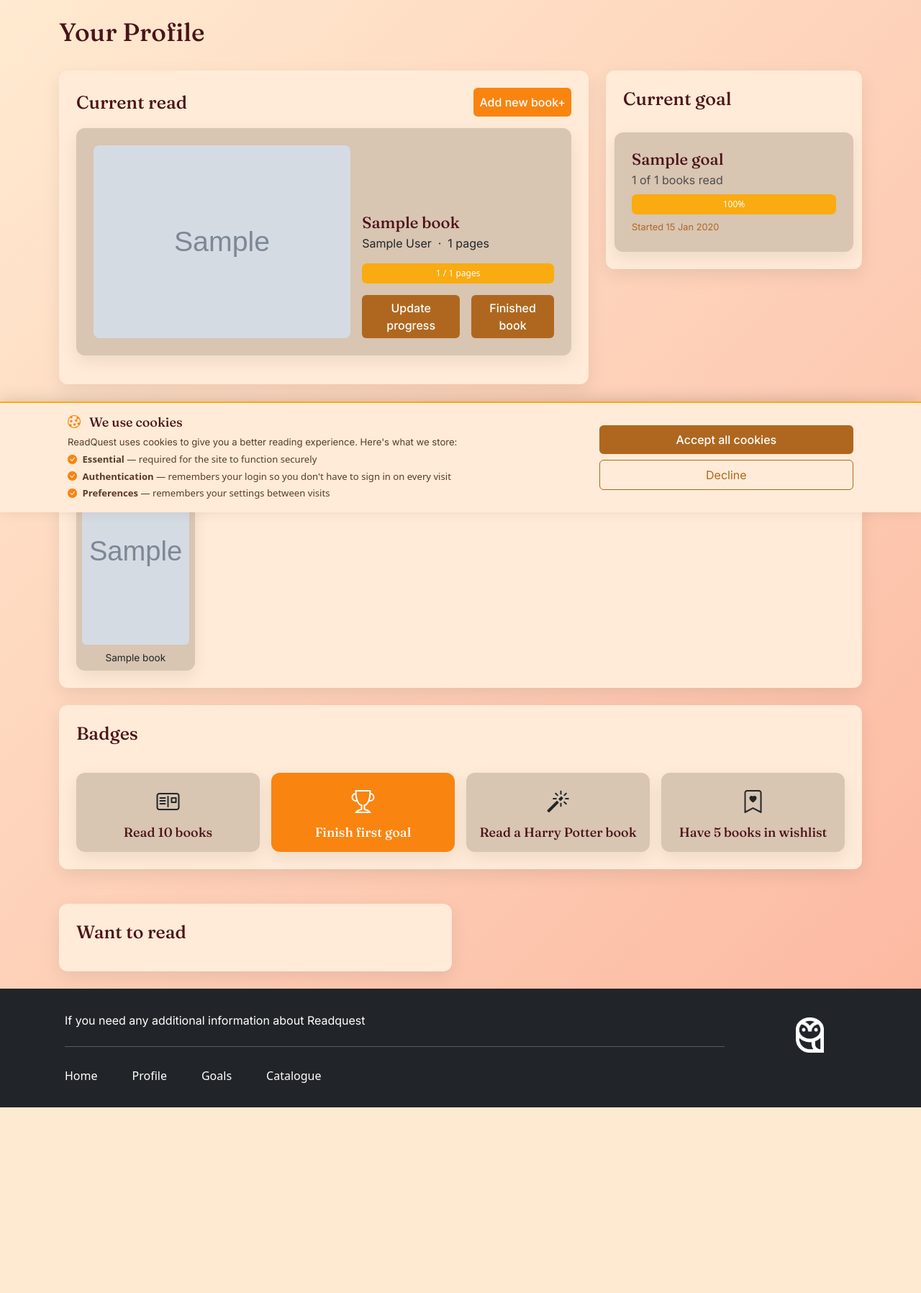
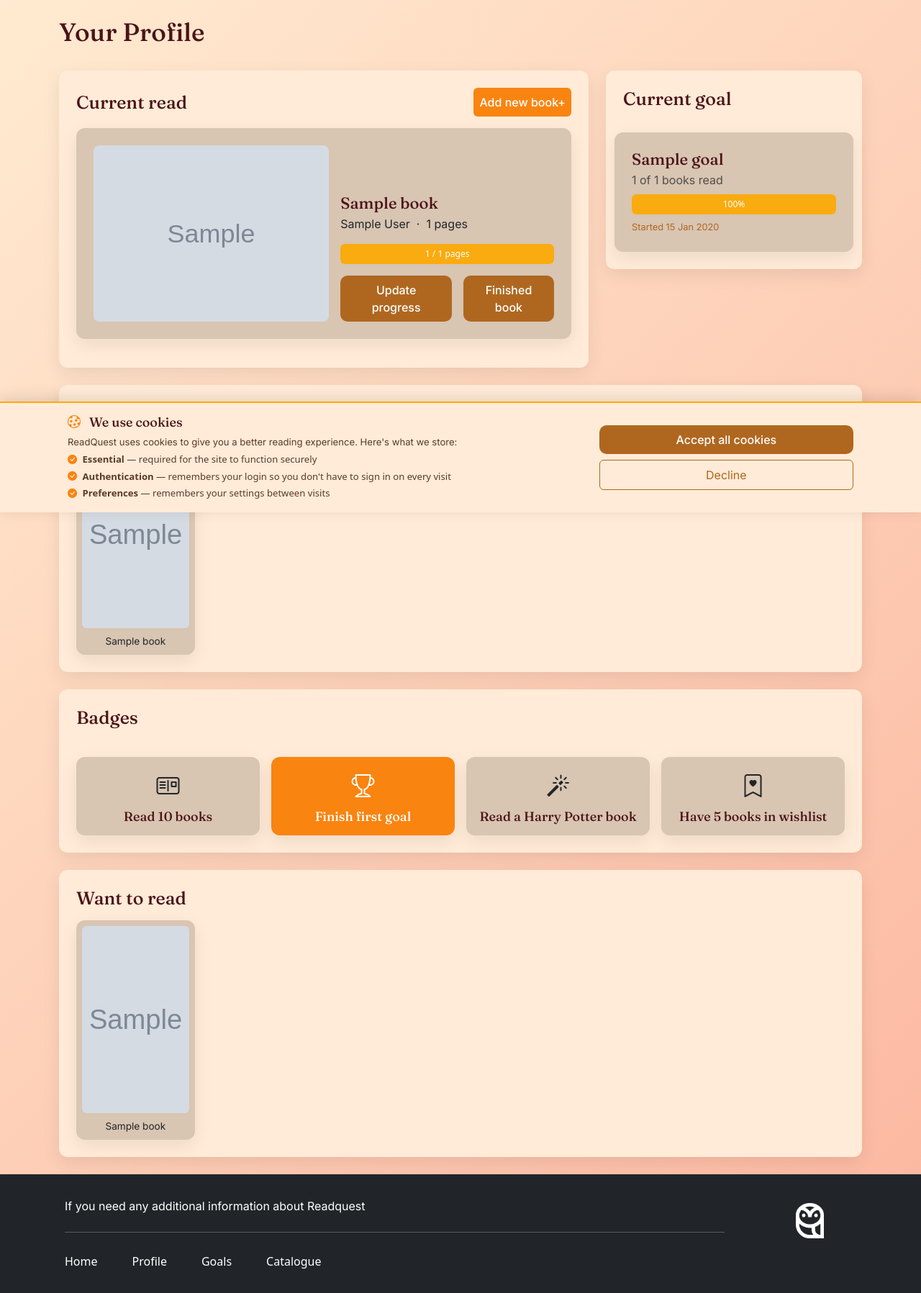
Before and after one commit to ScottVint/inttech_group_project, a Django app: page /readquest/profile/ in a window 1280 px wide. Shown: the part 88-1885 px from the top of the page at 72% size. Before the commit the page ends 1627 px from the top, so only its background shows below. Run offline with Django 5.2, Linux system fonts and the light colour scheme; a user stored in the database is signed in; tables that the repository leaves empty hold one stand-in row (values such as "Sample post"); grey boxes marked "Sample" are stand-in pictures.

Commit message:
want to read function update

```diff
--- a/readquest/urls.py
+++ b/readquest/urls.py
@@ -16,6 +16,7 @@ urlpatterns = [
     path('<slug:details_slug>/details', views.show_details, name='details'),
     path('<slug:details_slug>/review', views.book_review, name='review'),
     path('add-to-reading', views.add_to_currently_reading, name="add-to-reading"),
+    path('add-to-wishlist', views.add_to_wishlist, name="add-to-wishlist"),
     path('add-book', views.add_book, name="add-book"),
     path('add-goal', views.add_goal, name="add-goal"),
     path('finish-book/<int:book_id>', views.finish_book, name="finish-book"),
--- a/readquest/views.py
+++ b/readquest/views.py
@@ -157,6 +157,34 @@ def add_to_currently_reading(request):
             }
         )
         book.currently_reading.add(request.user)
+        book.wishlisted_by.remove(request.user)
+
+    return redirect(reverse('readquest:profile'))
+
+@login_required
+def add_to_wishlist(request):
+    if request.method == 'POST':
+        ol_key = request.POST.get('ol_key', '').strip()
+        title = request.POST.get('title', 'Unknown Title').strip()
+        author = request.POST.get('author', 'Unknown Author').strip()
+        pages = request.POST.get('pages', 0)
+        cover_url = request.POST.get('cover_url', '').strip()
+
+        try:
+            pages = int(pages)
+        except (ValueError, TypeError):
+            pages = 0
+
+        book, _ = Book.objects.get_or_create(
+            ol_key=ol_key,
+            defaults={
+                'title': title,
+                'author': author,
+                'pages': pages,
+                'cover_url': cover_url or None,
+            }
+        )
+        book.wishlisted_by.add(request.user)
 
     return redirect(reverse('readquest:profile'))
 
--- a/static/CSS/style.css
+++ b/static/CSS/style.css
@@ -17,7 +17,6 @@
 
 .button:hover {
     opacity: 0.9;
-    transform: scale(0.99);
     background-color: #F98410;
     color: white !important;
 }
@@ -28,25 +27,26 @@
 
 
 .button_two {
-    transition: all 0.1s ease-in-out;
+    padding: 8px 28px;
     background-color: #af671f;
     color: white;
     font-weight: 500;
     text-decoration: none;
     border: none;
+    border-radius: 10px;
     font-family: "Inter", sans-serif;
 }
 
-
-.button_two:hover {
-    opacity: 0.9;
-    transform: scale(0.99);
-    background-color: #af671f;
-    color: white !important;
-}
-
+.button_two:hover,
+.button_two:focus,
+.button_two:focus-visible,
 .button_two:active {
     background-color: #af671f !important;
+    color: white !important;
+    border: none !important;
+    outline: none !important;
+    box-shadow: none !important;
+    transform: none !important;
 }
 
 h1 {
@@ -201,11 +201,17 @@ p {
 
 .dropdown-menu {
     background-color: #d8c5b2;
-    text-align: center;
+    text-align: left;
     line-height: 2rem;
 }
 
-.dropdown:hover {
+.dropdown-menu .dropdown-item:hover,
+.dropdown-menu .dropdown-item:focus {
+    background-color: #c4af9a;
+    color: #4b1319;
+}
+
+.navbar .dropdown:hover {
     scale: 1.1;
 }
 
--- a/templates/readquest/profile.html
+++ b/templates/readquest/profile.html
@@ -190,18 +190,32 @@ Profile
     </section>
 
     <!-- Want to read -->
-    <section class="row mt-4 g-4">
-        <div class="col-12 col-md-6">
-            <div class="p-4 base_cards">
-
-                <div class="d-flex justify-content-between align-items-center mb-3">
-                    <h2 class="mb-0">Want to read</h2>
-
+    <section class="col-12 col-md-12 mt-4">
+        <div class="p-4 base_cards">
+            <div class="d-flex justify-content-between align-items-center mb-3">
+                <h2 class="mb-0">Want to read</h2>
+            </div>
+            <div class="row g-3 d-flex">
+                {% for book in wishlisted %}
+                <div class="col-2 col-sm-2">
+                    <div class="dark_card p-2 d-flex flex-column align-items-center">
+                        {% if book.cover_url %}
+                        <img src="{{ book.cover_url }}" loading="lazy" alt="{{ book.title }}"
+                            class="previous_read-img">
+                        {% elif book.cover_image %}
+                        <img src="{{ book.cover_image.url }}" loading="lazy" alt="{{ book.title }}"
+                            class="previous_read-img">
+                        {% else %}
+                        <div class="previous_read-img"></div>
+                        {% endif %}
+                        <p class="mt-2 mb-0 text-center" style="font-size:0.85rem;">{{ book.title }}</p>
+                    </div>
                 </div>
+                {% empty %}
+                <p class="text-muted">No books in wishlist yet.</p>
+                {% endfor %}
             </div>
         </div>
-
-
     </section>
 </div>
 
```
Also changed, not shown: templates/readquest/catalogue_book-search.html (+22 -3 lines).
